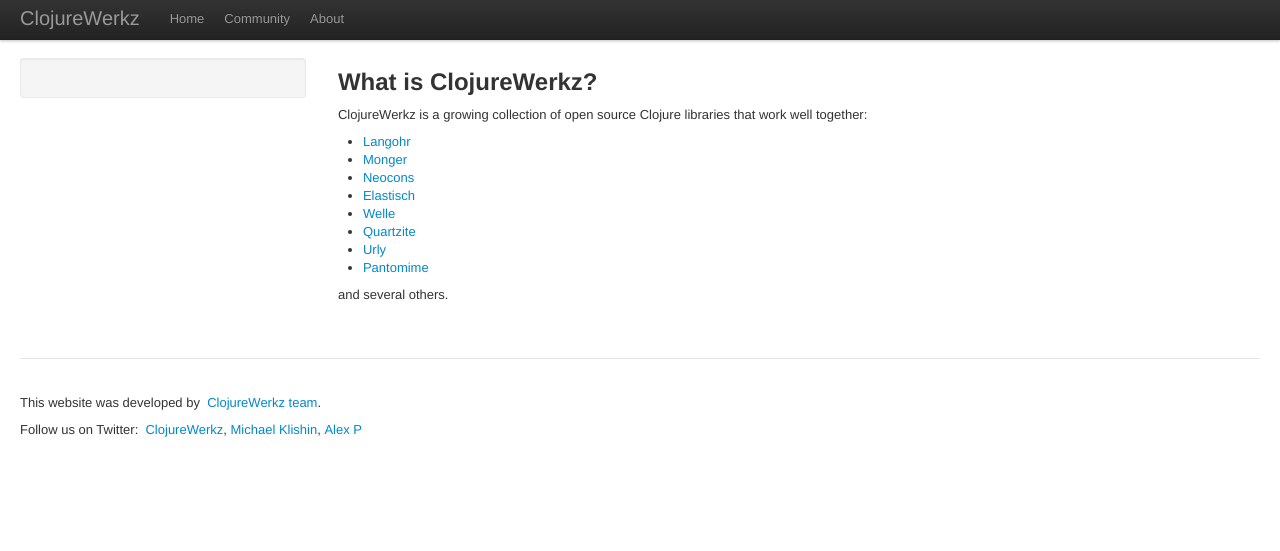
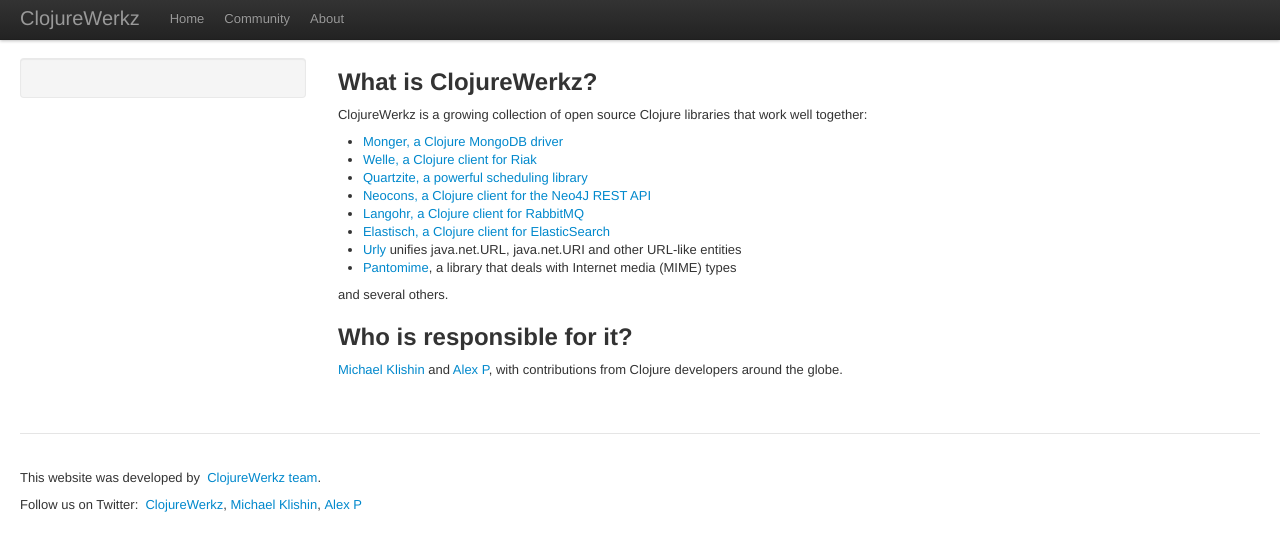
Before and after one commit to clojurewerkz/clojurewerkz.org, a Jekyll site: the page built from articles/about.md, in a window 1280 px wide. Shown: the top 551 px of the page. Built offline with Jekyll 4.4.1, drawn with Linux system fonts in a browser that asks for light colours; some web fonts are replaced.

Commit message:
Assorted minor updates

```diff
--- a/_layouts/article.html
+++ b/_layouts/article.html
@@ -1,6 +1,7 @@
 <!DOCTYPE html PUBLIC "-//W3C//DTD XHTML 1.0 Transitional//EN" "http://www.w3.org/TR/xhtml1/DTD/xhtml1-transitional.dtd">
 <html lang='en'>
   <head>
+    <title>{{page.title}}</title>
     <meta content='width=device-width, initial-scale=1.0' name='viewport' />
     <meta content='' name='description' />
     <meta content='' name='author' />
--- a/_layouts/default.html
+++ b/_layouts/default.html
@@ -1,6 +1,7 @@
 <!DOCTYPE html PUBLIC "-//W3C//DTD XHTML 1.0 Transitional//EN" "http://www.w3.org/TR/xhtml1/DTD/xhtml1-transitional.dtd">
 <html lang='en' style='height: 100%'>
   <head>
+    <title>{{page.title}}</title>
     <meta content='width=device-width, initial-scale=1.0' name='viewport' />
     <meta content='' name='description' />
     <meta content='ClojureWerkz Team' name='author' />
--- a/articles/about.md
+++ b/articles/about.md
@@ -1,5 +1,5 @@
 ---
-title: "ClojureWerkz: Community"
+title: "ClojureWerkz, Clojure libraries: Projects"
 layout: article
 ---
 
@@ -8,13 +8,19 @@
 
 ClojureWerkz is a growing collection of open source Clojure libraries that work well together:
 
-* [Langohr](https://github.com/michaelklishin/langohr)
-* [Monger](https://github.com/michaelklishin/monger)
-* [Neocons](https://github.com/michaelklishin/neocons)
-* [Elastisch](https://github.com/clojurewerkz/elastisch)
-* [Welle](https://github.com/michaelklishin/welle)
-* [Quartzite](https://github.com/michaelklishin/quartzite)
-* [Urly](https://github.com/michaelklishin/urly)
-* [Pantomime](https://github.com/michaelklishin/pantomime)
+* [Monger, a Clojure MongoDB driver](https://github.com/michaelklishin/monger)
+* [Welle, a Clojure client for Riak](https://github.com/michaelklishin/welle)
+* [Quartzite, a powerful scheduling library](https://github.com/michaelklishin/quartzite)
+* [Neocons, a Clojure client for the Neo4J REST API](https://github.com/michaelklishin/neocons)
+* [Langohr, a Clojure client for RabbitMQ](https://github.com/michaelklishin/langohr)
+* [Elastisch, a Clojure client for ElasticSearch](https://github.com/clojurewerkz/elastisch)
+* [Urly](https://github.com/michaelklishin/urly) unifies java.net.URL, java.net.URI and other URL-like entities
+* [Pantomime](https://github.com/michaelklishin/pantomime), a library that deals with Internet media (MIME) types
 
 and several others.
+
+
+## Who is responsible for it?
+
+[Michael Klishin](http://twitter.com/michaelklishin) and [Alex P](http://twitter.com/ifesdjeen), with contributions
+from Clojure developers around the globe.
```
Also changed, not shown: articles/community.md (+1 -1 lines), index.html (+23 -22 lines).
